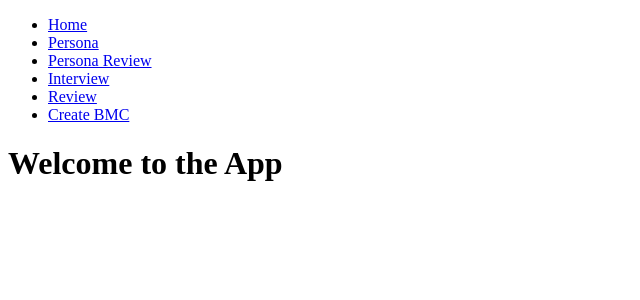
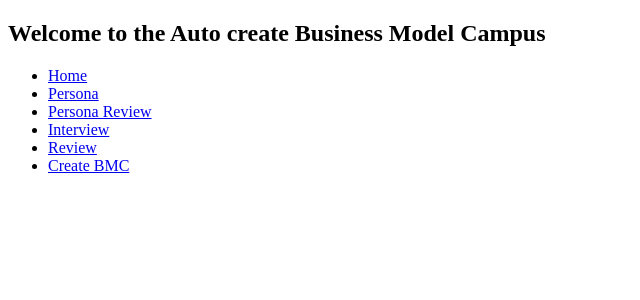
Before and after one commit to Kazuto-Ikeda/mvp-for-abmc, a Next.js app: page / in a window 1280 px wide. Shown: the top 300 px of the page, without its empty margins (0-640 px from the left). Built offline with nearby package versions, Linux system fonts and the light colour scheme.

Commit message:
fix the place of h1

```diff
--- a/app/page.tsx
+++ b/app/page.tsx
@@ -4,6 +4,7 @@ export default function Home() {
   return (
     <div>
       <nav>
+        <h1>Welcome to the Auto create Business Model Campus</h1>
         <ul>
           <li><Link href="/home">Home</Link></li>
           <li><Link href="/persona">Persona</Link></li>
@@ -13,7 +14,6 @@ export default function Home() {
           <li><Link href="/create-bmc">Create BMC</Link></li>
         </ul>
       </nav>
-      <h1>Welcome to the App</h1>
     </div>
   );
 }
```
